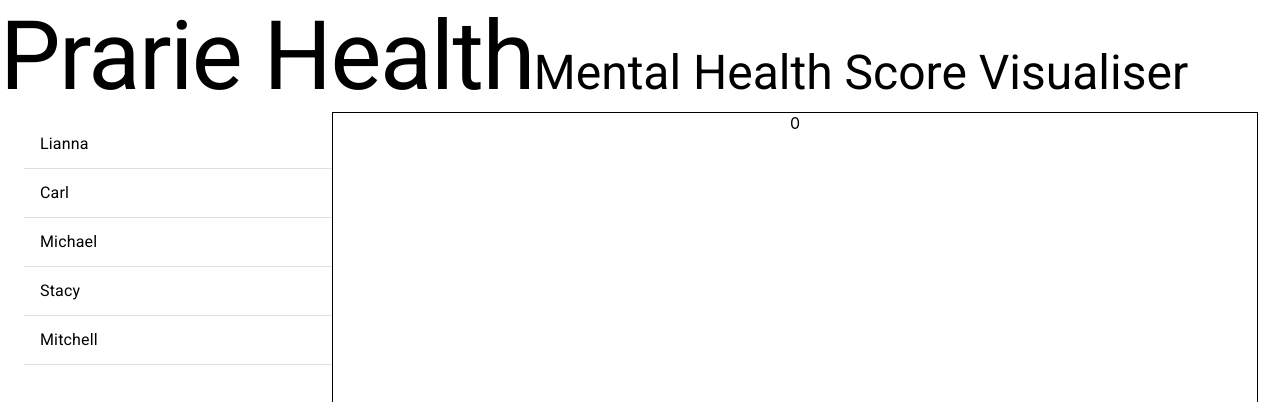
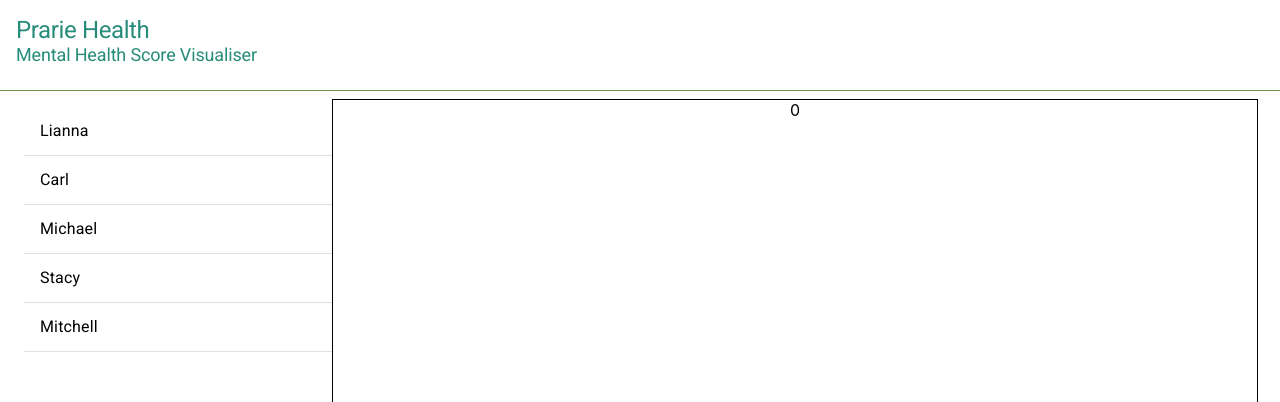
Before and after one commit to pstringe/Mental-Health-Score-Visualizer, a React (Create React App) app: page / in a window 1280 px wide. Shown: the top 402 px of the page. Built offline with nearby package versions, Linux system fonts and the light colour scheme; data requests are answered from the project's data file.

Commit message:
style header

```diff
--- a/src/App.js
+++ b/src/App.js
@@ -24,6 +24,14 @@ const theme = createTheme({
       main: '#278c79',
     }
   },
+  typography: {
+    h1: {
+      fontSize: 24,
+    },
+    h2: {
+      fontSize: 18
+    }
+  }
 });
 
 const useStyles = makeStyles((theme) => ({
--- a/src/Components/Header.js
+++ b/src/Components/Header.js
@@ -1,22 +1,32 @@
-import { Typography, Box } from "@material-ui/core"
+import { Typography, Box} from "@material-ui/core"
 import { makeStyles } from "@material-ui/core";
 
-const useStyles = makeStyles({
+const useStyles = makeStyles(theme => ({
     root: {
         display: 'flex',
-        flexDirection: 'row',
+        flexDirection: 'column',
         justifyContent: 'flex-start',
-        alignItems: 'baseline'
+        alignItems: 'baseline',
+        padding: theme.spacing(2),
+        color: theme.palette.secondary.main,
+    },
+    divider: {
+        backgroundColor: theme.palette.primary.main,
+        border:'none',
+        height: 1
     }
-});
+}));
 
 const Header = () => {
     const classes = useStyles();
     return (
+        <>
         <Box className={classes.root}>
             <Typography variant='h1'>Prarie Health</Typography>
-            <Typography variant='h3'>Mental Health Score Visualiser</Typography>
+            <Typography variant='h2'>Mental Health Score Visualiser</Typography>
         </Box>
+        <hr className={classes.divider}></hr>
+        </>
     );
 }
 
--- a/src/Components/PatientList.js
+++ b/src/Components/PatientList.js
@@ -7,14 +7,14 @@ import {
 const PatientList = ({patients, selectPatient}) => {
     return (
     <List component="nav">
-        {patients.map((patient) => {
+        {patients.map((patient, idx) => {
             return (
-                <>
+                <div key={idx}>
                     <ListItem button onClick={(e) => selectPatient(patient)}>
                         <ListItemText primary={patient} />
                     </ListItem>
                     <Divider />
-                </>
+                </div>
             );
         })}
 
```
